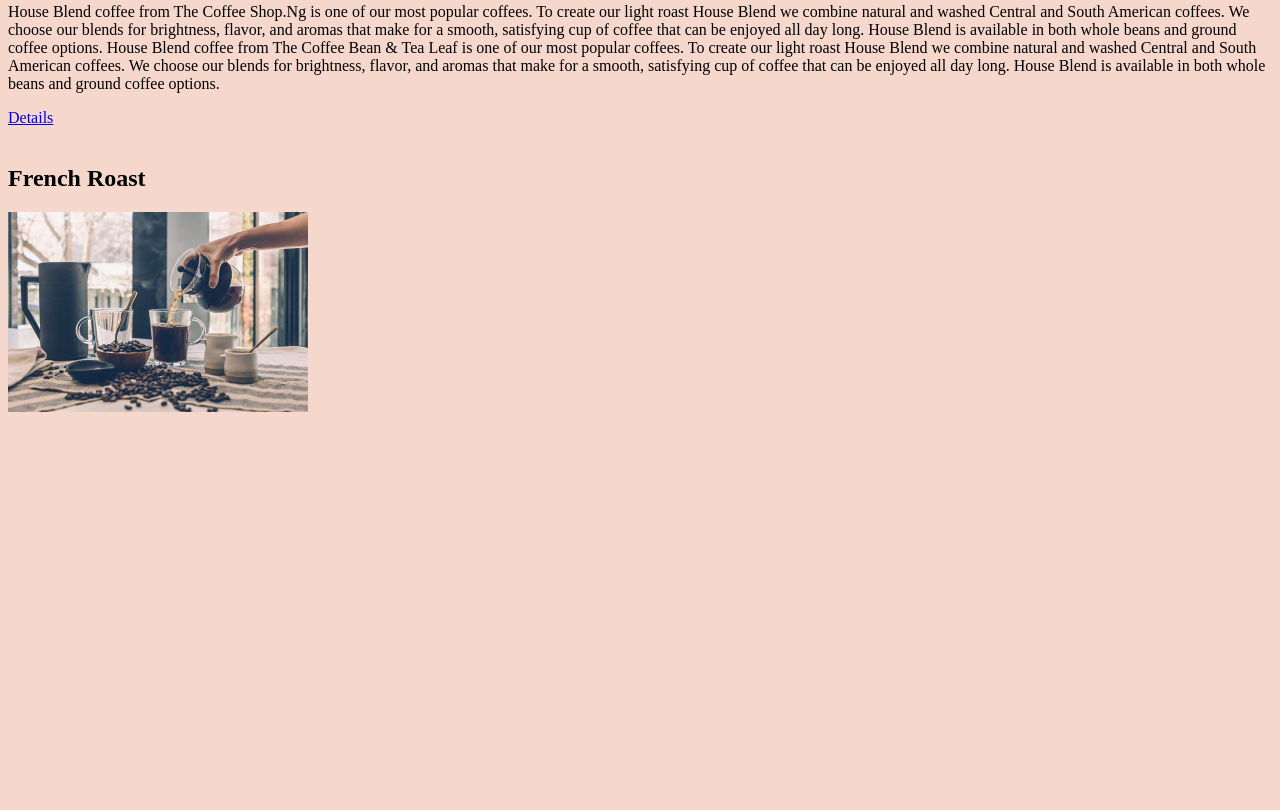
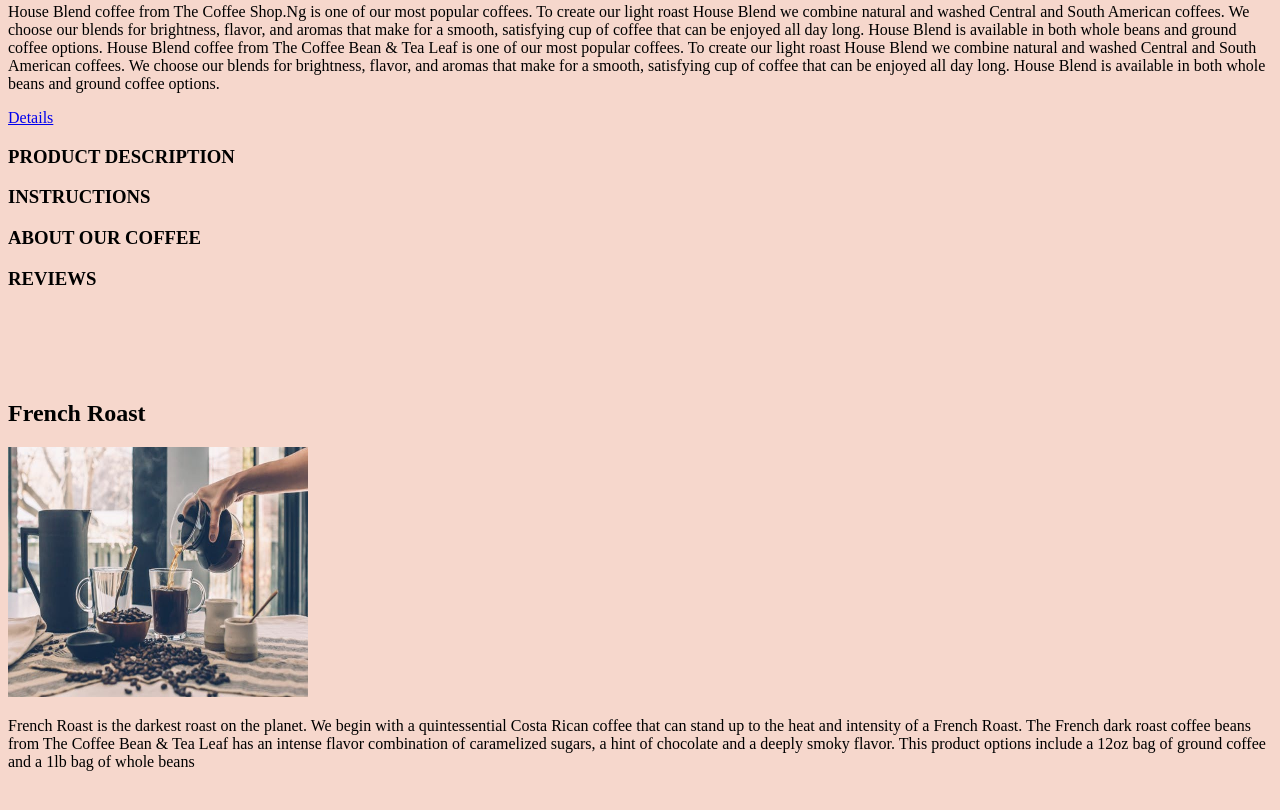
Before and after one commit to BlossomObianujuEzeokeke/The-Coffee-Shop.Ng, a plain HTML site: page Index.html in a window 1280 px wide. Shown: the part 1930-2740 px from the top of the page. Drawn offline with Linux system fonts and the light colour scheme.

Commit message:
added french roast description to index page

```diff
--- a/Index.html
+++ b/Index.html
@@ -57,20 +57,27 @@
 <!-----------------FEATURED PRODUCTS--------->
 <h1 style="background-color: rgba(233, 150, 122, 0.199)  ;">Featured Products</h1>
 <h2>House Blend Coffee</h2>
-&nbsp; &nbsp; &nbsp; &nbsp; &nbsp; &nbsp; &nbsp; &nbsp; &nbsp; &nbsp; &nbsp; &nbsp; &nbsp; &nbsp; &nbsp; &nbsp;&nbsp; &nbsp; &nbsp; &nbsp; &nbsp; &nbsp; &nbsp; &nbsp; &nbsp; &nbsp; &nbsp; &nbsp; &nbsp; &nbsp; &nbsp; &nbsp; &nbsp; &nbsp; &nbsp; &nbsp; &nbsp; &nbsp; &nbsp; &nbsp; &nbsp; &nbsp; &nbsp; &nbsp; &nbsp; &nbsp; &nbsp; &nbsp; &nbsp; &nbsp; &nbsp; &nbsp;
 
 <img src="./Images for Coffe shop.ng/Coffee image 2 BLEND.jpg" alt="house blend" width="300" height="250">
 
   <p style="width: 100% ;"> House Blend coffee from The Coffee Shop.Ng is one of our most popular coffees. To create our light roast House Blend we combine natural and washed Central and South American coffees. We choose our blends for brightness, flavor, and aromas that make for a smooth, satisfying cup of coffee that can be enjoyed all day long. House Blend is available in both whole beans and ground coffee options. House Blend coffee from The Coffee Bean & Tea Leaf is one of our most popular coffees. To create our light roast House Blend we combine natural and washed Central and South American coffees. We choose our blends for brightness, flavor, and aromas that make for a smooth, satisfying cup of coffee that can be enjoyed all day long. House Blend is available in both whole beans and ground coffee options.</p>
 
 <a href="https://store.coffeebean.com/products/house-blend-coffee" target="_blank" rel="noopener noreferrer">Details</a>
+<br>
+<h3>PRODUCT DESCRIPTION</h3>
+<h3>INSTRUCTIONS</h3>
+<h3>ABOUT OUR COFFEE</h3>
+<h3>REVIEWS</h3>
 
+<br>
+<br>
 <br>
 <br>
 <!------------------FRENCH ROAST------------->
 <h2>French Roast</h2>
-<img src="/Images for Coffe shop.ng/French roast coffee.jpeg" alt="French roast" width="300" height="200">
+ <img src="/Images for Coffe shop.ng/French roast coffee.jpeg" alt="French roast" width="300" height="250">
 
+<p  style="border-width: 90% ;">French Roast is the darkest roast on the planet. We begin with a quintessential Costa Rican coffee that can stand up to the heat and intensity of a French Roast. The French dark roast coffee beans from The Coffee Bean & Tea Leaf has an intense flavor combination of caramelized sugars, a hint of chocolate and a deeply smoky flavor. This product options include a 12oz bag of ground coffee and a 1lb bag of whole beans</p>
 
 
 
```
